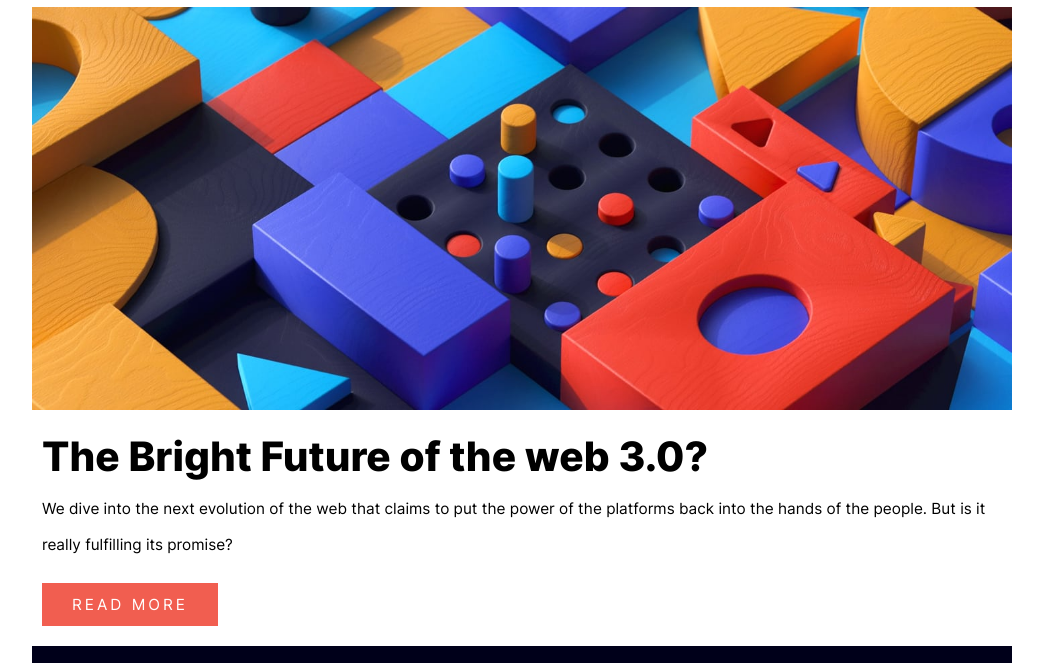
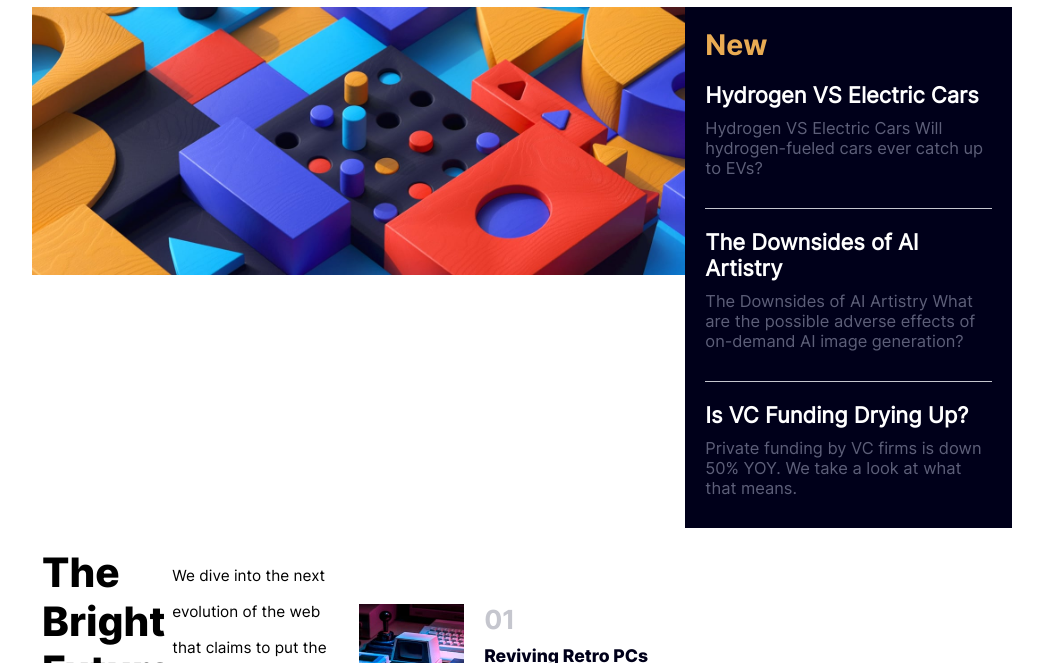
Before and after one commit to Betoml5/News-homepage, a plain HTML site: page index.html in a window 1280 px wide. Shown: the part 74-737 px from the top of the page, without its empty margins (118-1161 px from the left). Drawn offline with Linux system fonts and the light colour scheme.

Commit message:
Add media query

```diff
--- a/css/styles.css
+++ b/css/styles.css
@@ -171,8 +171,22 @@ html {
 }
 
 @media (min-width: 1024px) {
+  .container__main {
+    display: grid;
+    grid-template-columns: repeat(3, 1fr);
+  }
+
+  .container__main picture {
+    grid-column: 1/3;
+  }
+
   .header__desktopMenu {
     display: flex;
+  }
+
+  .container__main-articles {
+    grid-column: 3/4;
+    grid-row: 1/2;
   }
 
   .header__desktopMenu a {
@@ -186,4 +200,8 @@ html {
   .header__menuIcon {
     display: none;
   }
+
+  .container__main-firstSection {
+    display: flex;
+  }
 }
--- a/index.html
+++ b/index.html
@@ -48,7 +48,7 @@
 
         <section class="container__main-firstSection">
           <h3>The Bright Future of the web 3.0?</h3>
-          <div>
+          <div class="container__main-firstSection-button">
             <p>
               We dive into the next evolution of the web that claims to put the
               power of the platforms back into the hands of the people. But is
```
